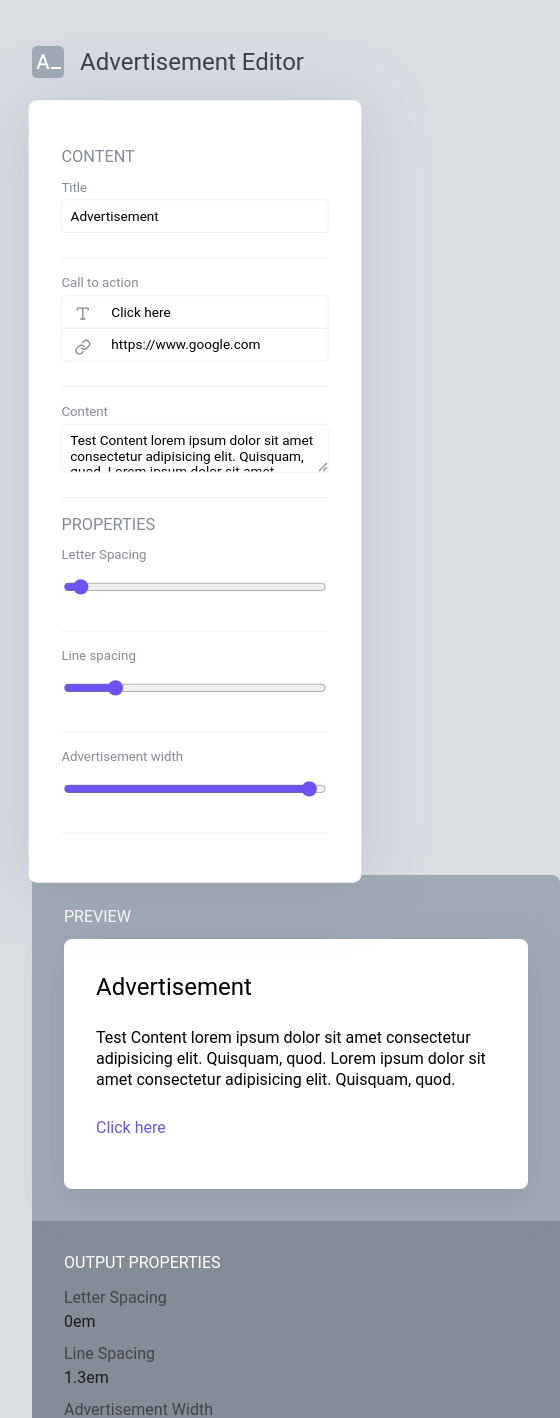
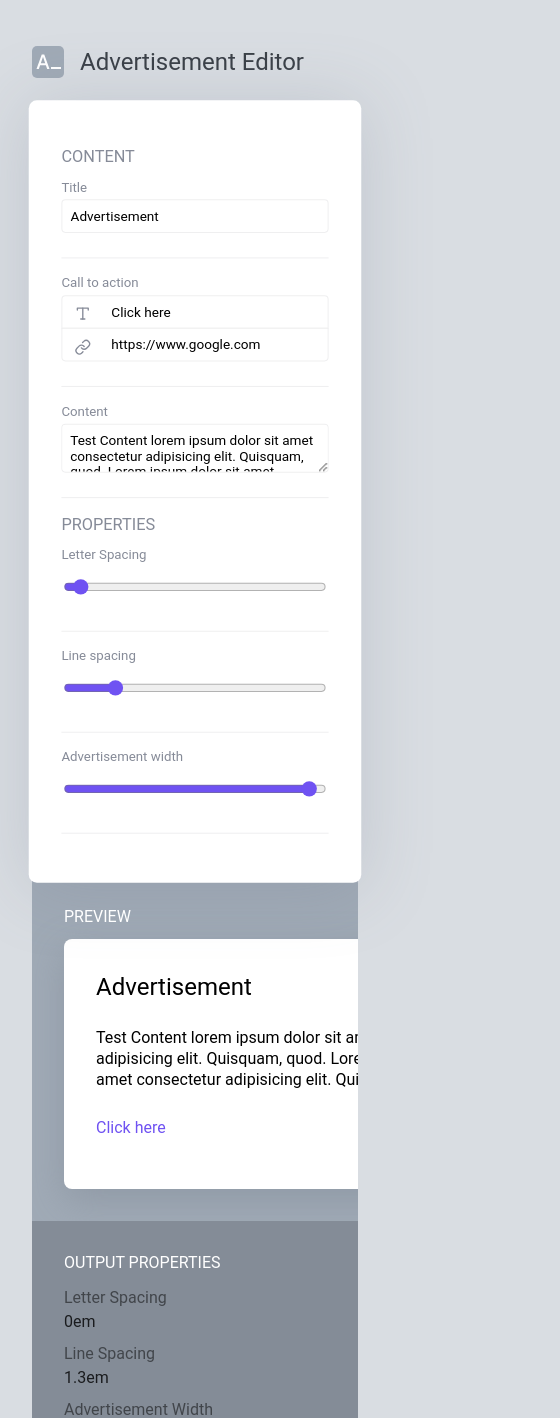
Before and after one commit to imadx/advertisement-editor, a React (Vite) app: page / in a window 390 px wide. Shown: the top 1418 px of the page, 560 px wide, since content can reach past the window. Built offline with nearby package versions, Linux system fonts and the light colour scheme.

Commit message:
fix responsive layout issue for mobile screens

```diff
--- a/src/components/Preview.module.css
+++ b/src/components/Preview.module.css
@@ -13,10 +13,17 @@
   padding: var(--padding-default);
   display: flex;
   flex-direction: column;
-  align-items: center;
   border-radius: var(--border-radius-default);
   background: var(--background-color-preview);
   border-radius: var(--border-radius-default) var(--border-radius-default) 0 0;
+  max-width: calc(100vw - 8rem);
+  overflow: auto;
+}
+
+.display h2 {
+  position: sticky;
+  left: 0;
+  top: 0;
 }
 
 .displayOutput {
```
